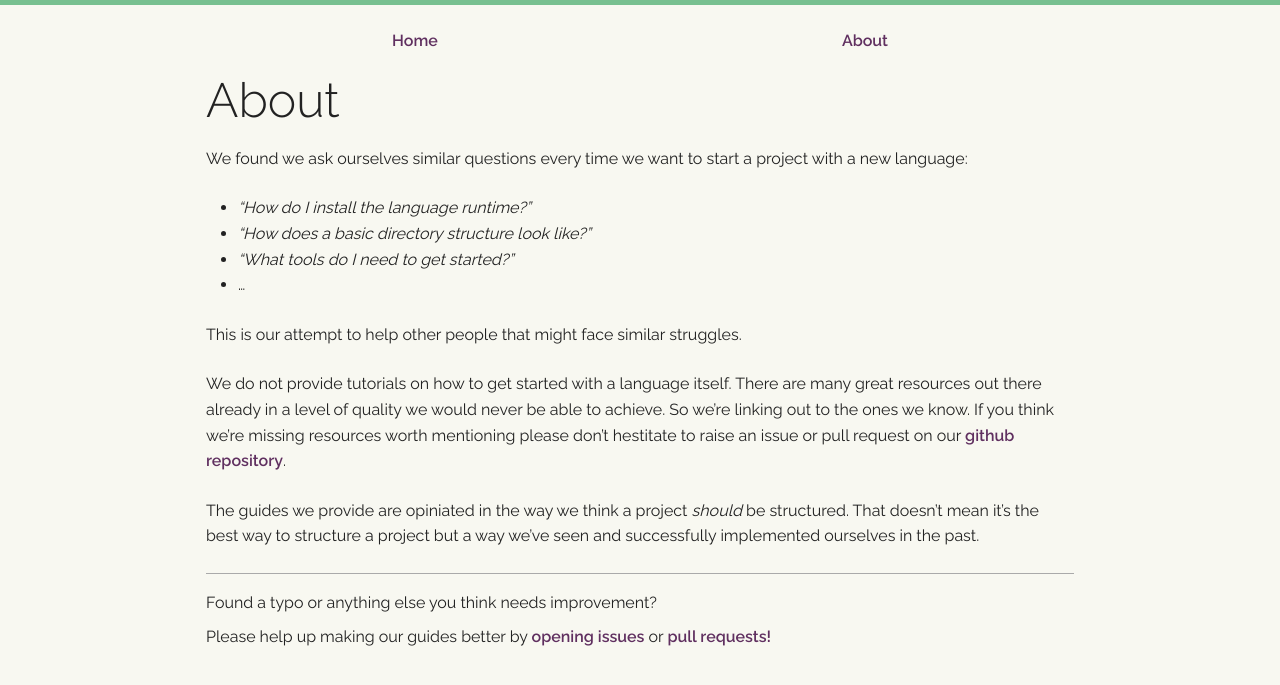
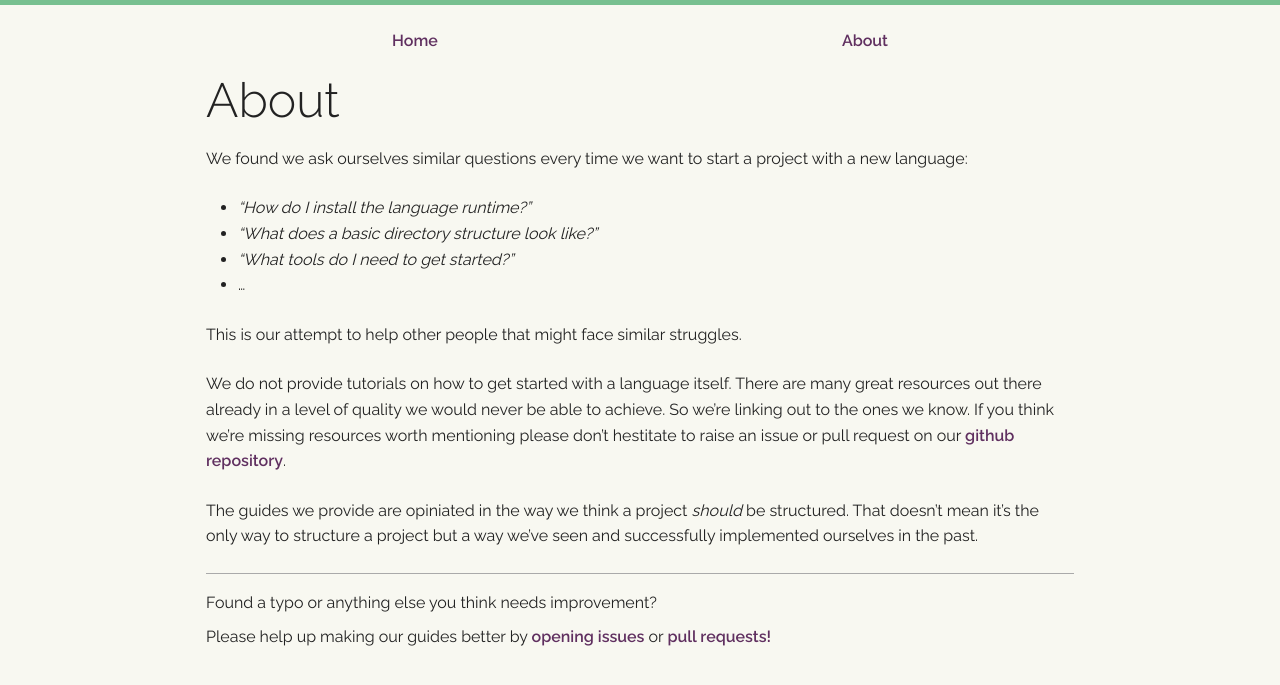
Before and after one commit to vanilla-project/vanilla-project.guide, a Jekyll site: the page built from about.md, in a window 1280 px wide. Shown: the top 685 px of the page. Built offline with Jekyll 4.4.1, drawn with Linux system fonts in a browser that asks for light colours.

Commit message:
Fixes some typos and wording across a couple of pages

```diff
--- a/about.md
+++ b/about.md
@@ -7,7 +7,7 @@ permalink: /about/
 We found we ask ourselves similar questions every time we want to start a project with a new language:
 
 - _&ldquo;How do I install the language runtime?&rdquo;_
-- _&ldquo;How does a basic directory structure look like?&rdquo;_
+- _&ldquo;What does a basic directory structure look like?&rdquo;_
 - _&ldquo;What tools do I need to get started?&rdquo;_
 - &hellip;
 
@@ -19,4 +19,4 @@ So we're linking out to the ones we know.
 If you think we're missing resources worth mentioning please don't hestitate to raise an issue or pull request on our <a href="https://github.com/vanilla-project/vanilla-project.github.io">github repository</a>.
 
 The guides we provide are opiniated in the way we think a project _should_ be structured.
-That doesn't mean it's the best way to structure a project but a way we've seen and successfully implemented ourselves in the past.
+That doesn't mean it's the only way to structure a project but a way we've seen and successfully implemented ourselves in the past.
```
Also changed, not shown: _guides/ruby/command-line.md (+3 -2 lines), _guides/ruby/sinatra.md (+4 -4 lines), readme.md.
